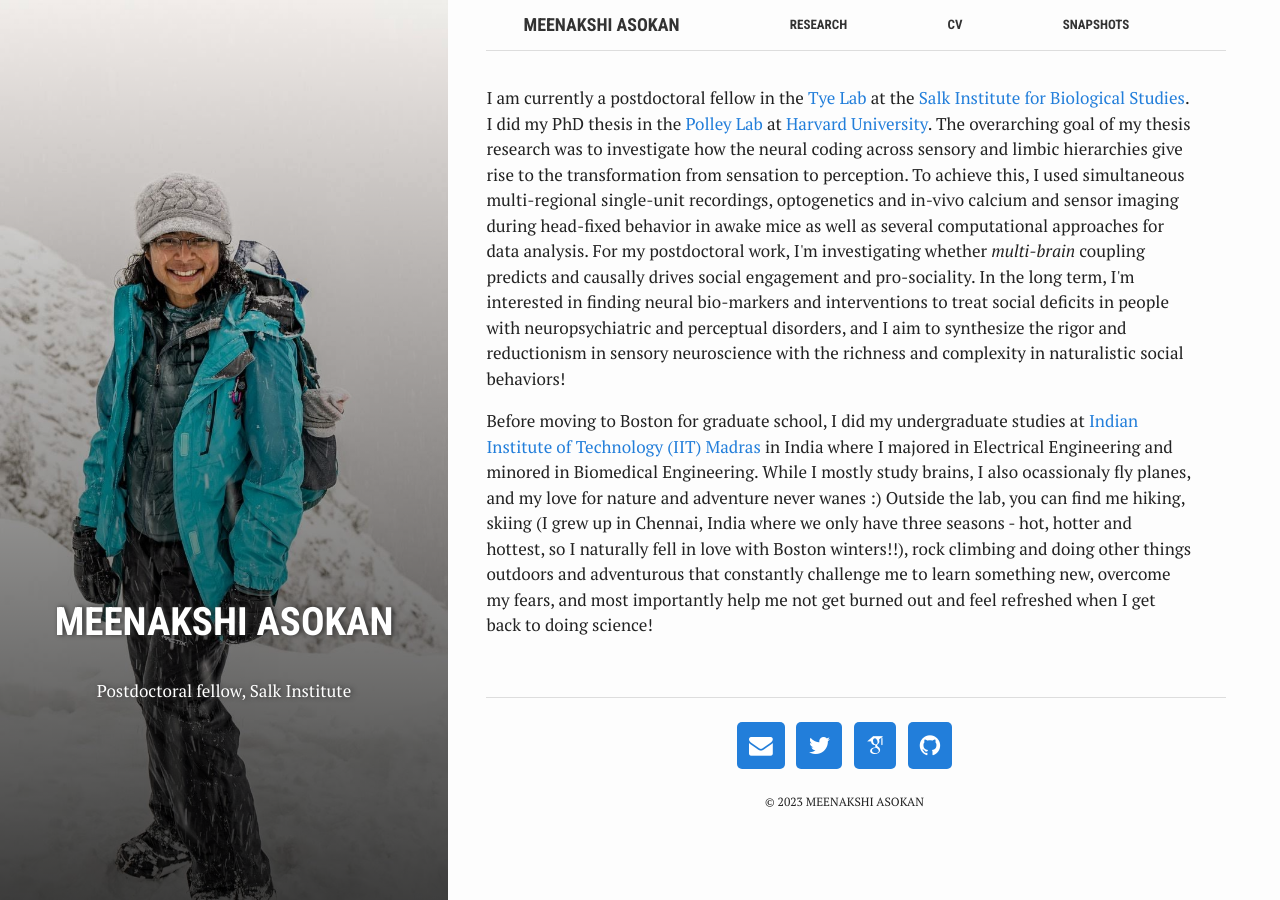
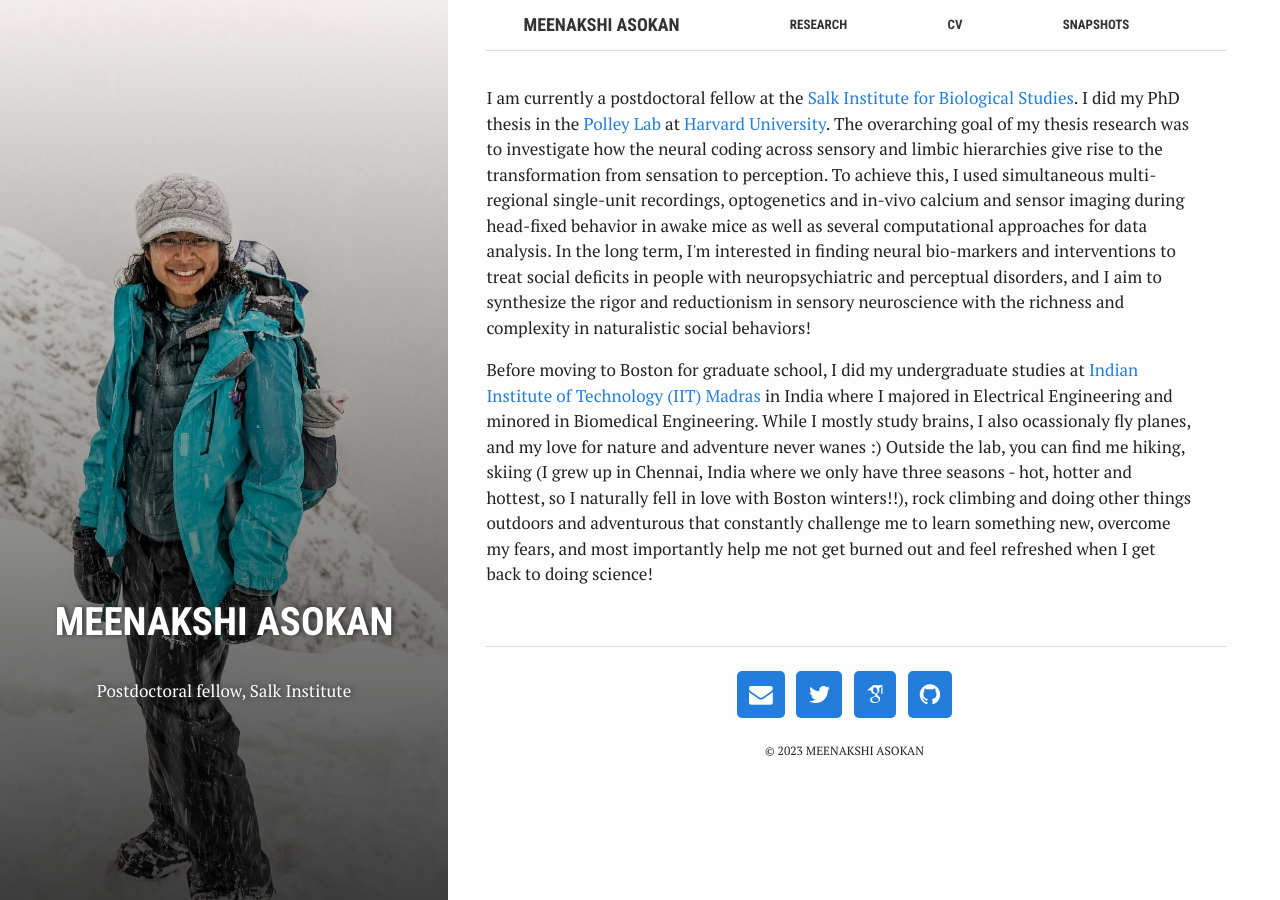
Before and after one commit to Meenakshi-Asokan/Meenakshi-Asokan.github.io, a Jekyll site: the page built from index.html, in a window 1280 px wide. Built offline with Jekyll 4.4.1, drawn with Linux system fonts in a browser that asks for light colours; nearby versions of some CDN libraries; some web fonts are replaced; library files that are not in the unit come from our copies.

Commit message:
Update index.html

```diff
--- a/index.html
+++ b/index.html
@@ -7,14 +7,14 @@ summary: "Postdoctoral fellow, Salk Institute"
 ---
 
 <p>
-  I am currently a postdoctoral fellow in the <a href="https://tyelab.org/">Tye Lab</a> at the <a href="https://www.salk.edu/">Salk Institute for Biological Studies</a>.
+  I am currently a postdoctoral fellow <!--in the <a href="https://tyelab.org/">Tye Lab</a>--> at the <a href="https://www.salk.edu/">Salk Institute for Biological Studies</a>.
   I did my PhD thesis in the <a href="https://scholar.harvard.edu/polleylab">Polley Lab</a>
   at <a href="http://dms.hms.harvard.edu/shbt/">Harvard University</a>.
   The overarching goal of my thesis research was to investigate how the neural coding across
   sensory and limbic hierarchies give rise to the transformation from sensation to perception. To achieve this,
   I used simultaneous multi-regional single-unit recordings, optogenetics and in-vivo calcium and sensor imaging during head-fixed behavior in awake mice as well as
-  several computational approaches for data analysis. For my postdoctoral work, I'm investigating whether <i>multi-brain</i> coupling predicts and causally drives social engagement and pro-sociality.
-  In the long term, I'm interested in finding neural bio-markers and interventions to treat social deficits in people with neuropsychiatric and perceptual disorders, and
+  several computational approaches for data analysis. <!--For my postdoctoral work, I'm investigating whether <i>multi-brain</i> coupling predicts and causally drives social engagement and pro-sociality.
+  --> In the long term, I'm interested in finding neural bio-markers and interventions to treat social deficits in people with neuropsychiatric and perceptual disorders, and
   I aim to synthesize the rigor and reductionism in sensory neuroscience with the richness and complexity in naturalistic social behaviors!
 </p>
 <p>
```
